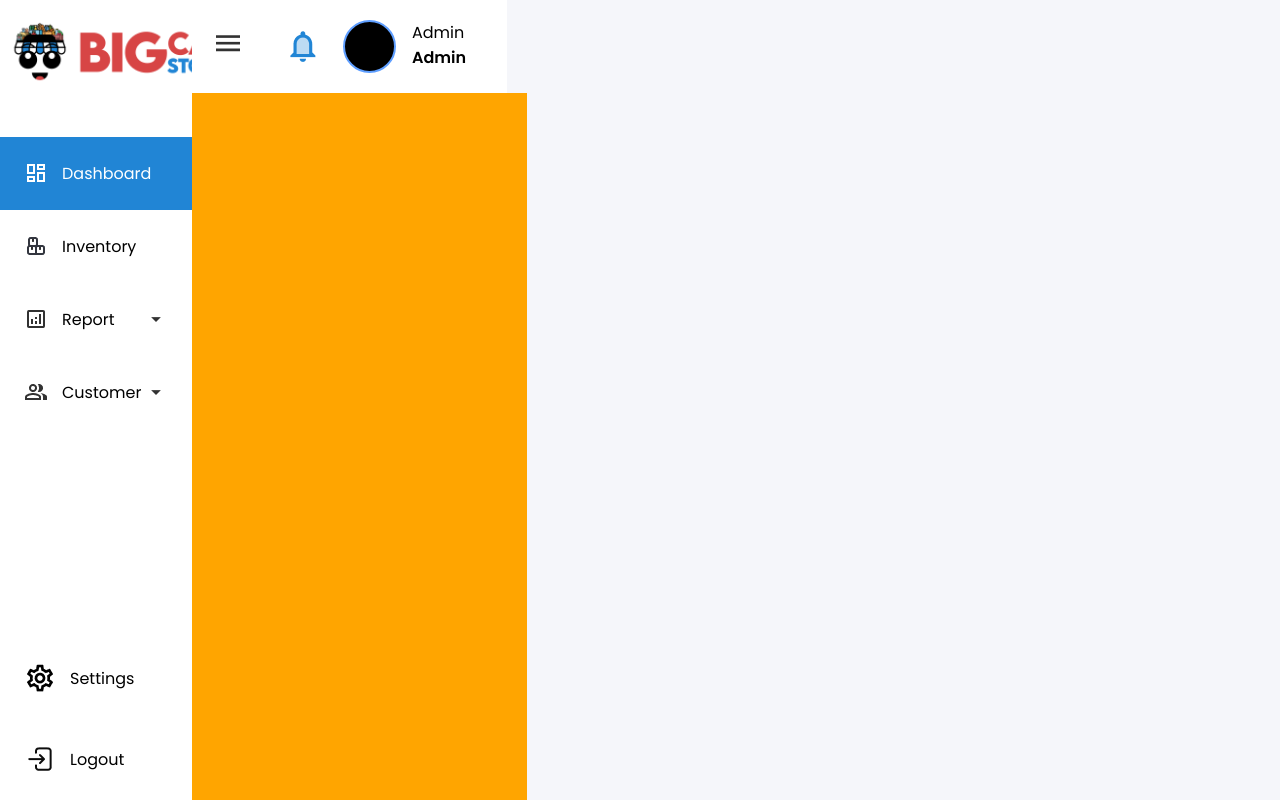
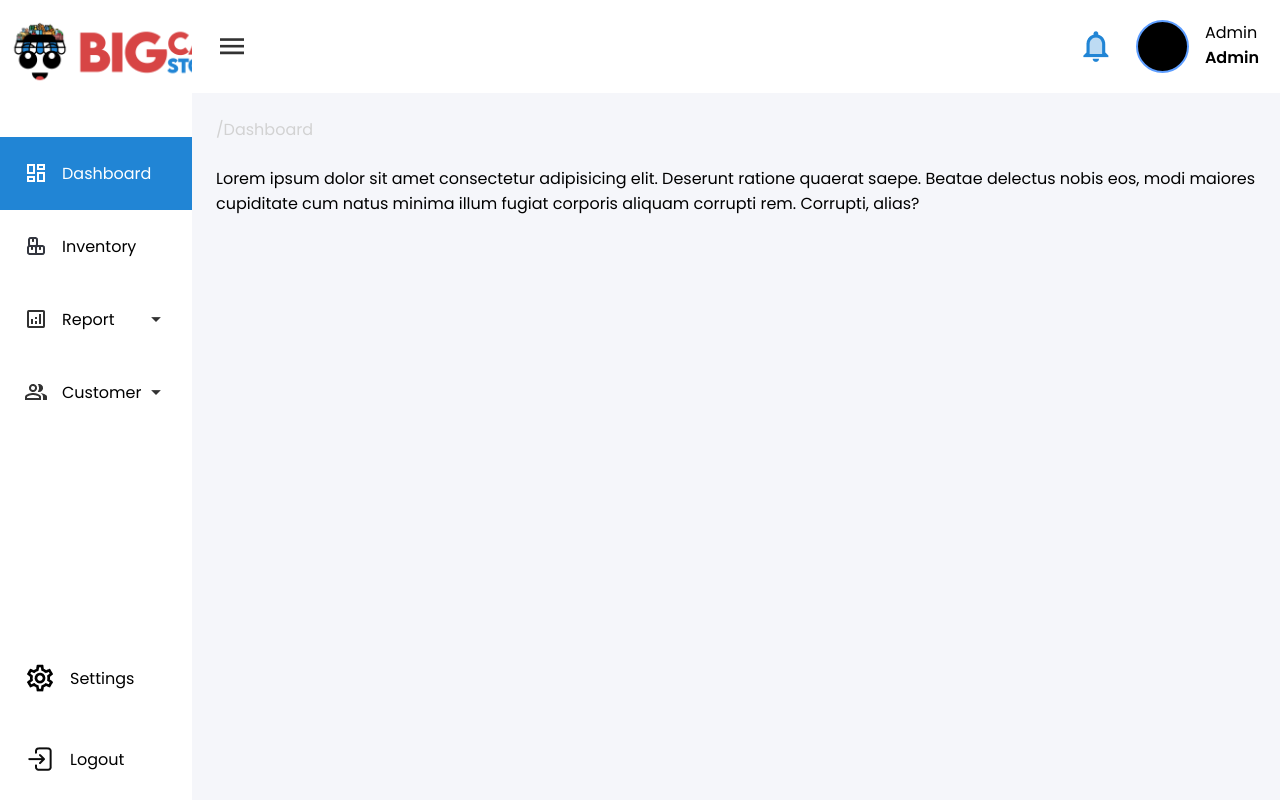
Before and after one commit to junssei/sales_inventory_system, a PHP site: page / in a window 1280 px wide. Run offline with PHP 8.4, Linux system fonts and the light colour scheme; a user stored in the database is signed in; data comes from the database, SQL or seed files in the repository.

Commit message:
added breadcrumps and finishing layout content

```diff
--- a/public/css/global.css
+++ b/public/css/global.css
@@ -11,6 +11,7 @@
 body{
     background-color: var(--white2);
     position: relative;
+    overflow: hidden;
     height: 100%;
     width: 100%;
 }
@@ -19,6 +20,10 @@ a{
     text-decoration: underline transparent;
     transition: text-decoration 300ms ease;
     color: var(--black);
+}
+
+.breadcrumbs{
+    color: var(--gray3);
 }
 
 .logo{
--- a/public/css/index.css
+++ b/public/css/index.css
@@ -3,8 +3,8 @@
 #main{
     width: 100vw;
     display: flex;
+    overflow: hidden;
     min-height: 100vh;
-    /* overflow: hidden; */
     position: relative;
     flex-direction: row;
     background-color: var(--gray2);
@@ -15,7 +15,7 @@
     width: 15%;
     display: flex;
     overflow: auto;
-    /* position: fixed; */
+    position: fixed;
     min-height: 100%;
     flex-direction: column;
     justify-content: space-between;
@@ -88,22 +88,32 @@
 
 /* Main Content */
 #main_content{
+    width: 100%;
+    min-height: 100%;
     display: flex;
-
+    margin-left: 15%;
     position: relative;
     flex-direction: column;
-    background-color: aqua;
+    /* background-color: aqua; */
 }
 
 /* Header */
 #content_header{
     width: 100%;
-    padding: 20px;
     display: flex;
+    padding: 20px 0;
+    position: relative;
     flex-direction: row;
     align-items: center;
     justify-content: space-between;
     background-color: var(--white);
+}
+
+#content_header > .header_leftside{
+    display: flex;
+    padding: 0 24px;
+    flex-direction: row;
+    justify-items: center;
 }
 
 /* Header Profile */
@@ -140,7 +150,20 @@
 /* Content Body */
 #content_body{
     width: 100%;
-    height: 100%;
-    padding: 30px;
-    background-color: orange;
+    display: flex;
+    max-height: 90vh;
+    overflow-y: auto;
+    position: relative;
+    flex-direction: column;
+    /* background-color: orange; */
 }
+
+.body_pages{
+    display: flex;
+    padding: 24px;
+    flex-direction: column;
+}
+
+.body_pages > .pages_content{
+    margin-top: 24px;
+}
--- a/public/index.php
+++ b/public/index.php
@@ -5,7 +5,6 @@ if (!$_SESSION['loggedin']) {
     session_destroy();
     header('Location: login.php');
 }
-
 $title = 'Dashboard';
 $id = $_SESSION['admidID'];
 include 'process/header.php';
@@ -15,7 +14,15 @@ include 'process/header.php';
     <div id="main_content">
         <?php include 'pages/content_header.php' ?>
         <div id="content_body">
-
+            <div class="body_pages">
+                <span class="breadcrumbs"> /<?php
+                $path = basename($_SERVER['PHP_SELF'],".php");
+                if($path == "index") { echo "Dashboard"; } else { echo $path; }
+                ?> </span>
+                <div class="pages_content">
+                    <p> Lorem ipsum dolor sit amet consectetur adipisicing elit. Deserunt ratione quaerat saepe. Beatae delectus nobis eos, modi maiores cupiditate cum natus minima illum fugiat corporis aliquam corrupti rem. Corrupti, alias? </p>
+                </div>
+            </div>
         </div>
     </div>
 </div>
--- a/public/js/auth.js
+++ b/public/js/auth.js
@@ -8,10 +8,10 @@ input_password.setAttribute("minlength", "8");
 input_password.setAttribute("maxlength", "25");
 input_username.setAttribute("minlength", "3");
 input_username.setAttribute("maxlength", "25");
+input_lastNAME.setAttribute("minlength", "3");
+input_lastNAME.setAttribute("maxlength", "14");
 input_firstNAME.setAttribute("minlength", "3");
 input_firstNAME.setAttribute("maxlength", "14");
-input_lastNAME.setAttribute("minlength", "3");
-input_lastNAME.setAttribute("maxlength", "14");
 
 function passwordVisibility() {
     var x = document.getElementById("mypassword");
--- a/public/pages/navigation.php
+++ b/public/pages/navigation.php
@@ -5,19 +5,19 @@
             </div>
             <div class="navbar_menus">
                 <!--[icon, menu name] dropdown (optional) -->
-                <a href="" class="menu dashboard active">
+                <a href="index.php" class="menu dashboard <?php if($title == "Dashboard") echo "active"?> ">
                     <span><img class="icon menu_icon" src="_img/icon/default_dashboard.png"><p> Dashboard </p></span>
                     <!-- <img class="icon dropdown" src="_img/icon/dropdown.png"> -->
                 </a>
-                <a href="" class="menu product ">
+                <a href="product.php" class="menu product <?php if($title == "Product") echo "active"?>">
                     <span><img class="icon menu_icon" src="_img/icon/default_boxes.png"><p> Inventory </p></span>
                     <!-- <img class="icon dropdown" src="_img/icon/dropdown.png"> -->
                 </a>
-                <a href="" class="menu report ">
+                <a href="report.php" class="menu report <?php if($title == "Report") echo "active"?>">
                     <span><img class="icon menu_icon" src="_img/icon/default_analytics.png"><p> Report </p></span>
                     <img class="icon dropdown" src="_img/icon/dropdown.png">
                 </a>
-                <a href="" class="menu customer ">
+                <a href="customer.php" class="menu customer <?php if($title == "Customer") echo "active"?>">
                     <span><img class="icon menu_icon" src="_img/icon/default_people.png"><p> Customer </p></span>
                     <img class="icon dropdown" src="_img/icon/dropdown.png">
                 </a>
```
